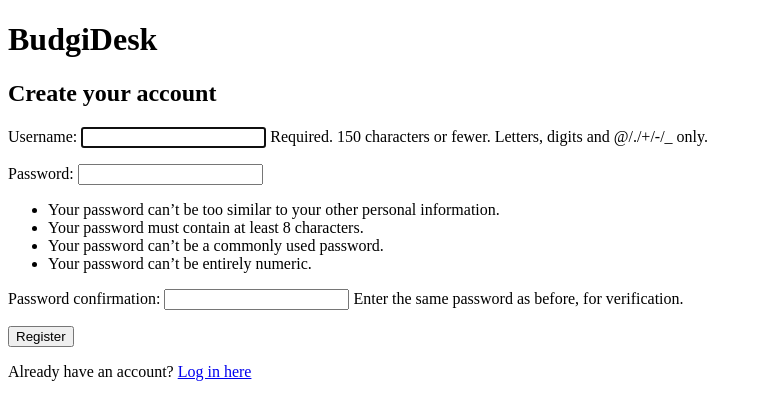
After one commit to Al-iskander2/budgi, a Django app: page /register/ in a window 1280 px wide. The commit adds this page. Shown: the top 420 px of the page, without its empty margins (0-762 px from the left). Run offline with Django 5.2, Linux system fonts and the light colour scheme.

Commit message:
Update: added register view, login template, dashboard routing, and debug script

```diff
--- a/budgidesk_app/urls.py
+++ b/budgidesk_app/urls.py
@@ -1,9 +1,10 @@
 from django.urls import path
 from django.shortcuts import redirect
-from . import views
+from .views import login_view, dashboard_view, register_view  # 👈 importa las vistas
 
 urlpatterns = [
     path("", lambda request: redirect("login")),
-    path("login/", views.login_view, name="login"),
-    path("dashboard/", views.dashboard_view, name="dashboard"),
+    path("login/", login_view, name="login"),
+    path("dashboard/", dashboard_view, name="dashboard"),
+    path("register/", register_view, name="register"),
 ]
--- a/budgidesk_app/views.py
+++ b/budgidesk_app/views.py
@@ -1,10 +1,41 @@
 from django.shortcuts import render, redirect
+from django.contrib.auth.forms import UserCreationForm
+
+# Importa herramientas de depuración
+from logic.debugger import debug, check_template_exists
+
 
 def login_view(request):
+    debug("🔑 Accessing login_view")
+    check_template_exists("budgidesk_app/login.html")
+
     if request.method == "POST":
         # lógica de autenticación opcional aquí
         return redirect("dashboard")
+
     return render(request, "budgidesk_app/login.html")
 
+
 def dashboard_view(request):
+    debug("📊 Accessing dashboard_view")
+    check_template_exists("budgidesk_app/dashboard.html")
+
     return render(request, "budgidesk_app/dashboard.html")
+
+
+def register_view(request):
+    debug("📝 Accessing register_view")
+    check_template_exists("budgidesk_app/register.html")
+
+    if request.method == 'POST':
+        form = UserCreationForm(request.POST)
+        if form.is_valid():
+            form.save()
+            debug("✅ User registered successfully")
+            return redirect('login')  # redirige al login después de registrarse
+        else:
+            debug("❌ Registration form invalid")
+    else:
+        form = UserCreationForm()
+
+    return render(request, 'budgidesk_app/register.html', {'form': form})
--- /dev/null
+++ b/logic/debugger.py
@@ -0,0 +1,23 @@
+import os
+import logging
+from django.conf import settings
+
+logging.basicConfig(
+    level=logging.INFO,
+    format='[%(asctime)s] %(levelname)s: %(message)s',
+    datefmt='%H:%M:%S'
+)
+
+DEBUG_MODE = True
+
+def debug(message):
+    if DEBUG_MODE:
+        print(f"🛠️ DEBUG | {message}")
+        logging.info(message)
+
+def check_template_exists(template_relative_path):
+    template_path = os.path.join(settings.BASE_DIR, "templates", template_relative_path)
+    if not os.path.exists(template_path):
+        debug(f"⚠️ Template not found: {template_relative_path}")
+    else:
+        debug(f"✅ Template exists: {template_relative_path}")
--- a/templates/budgidesk_app/login.html
+++ b/templates/budgidesk_app/login.html
@@ -7,5 +7,7 @@
     <label>Usuario: <input type="text" name="username"></label><br>
     <label>Contraseña: <input type="password" name="password"></label><br>
     <button type="submit">Ingresar</button>
+    <p>Don't have an account? <a href="{% url 'register' %}">Create one here</a></p>
+
 </form>
 {% endblock %}
--- /dev/null
+++ b/templates/budgidesk_app/register.html
@@ -0,0 +1,13 @@
+{% extends 'budgidesk_app/base.html' %}
+
+{% block title %}Register{% endblock %}
+
+{% block content %}
+<h2>Create your account</h2>
+<form method="post">
+    {% csrf_token %}
+    {{ form.as_p }}
+    <button type="submit">Register</button>
+</form>
+<p>Already have an account? <a href="{% url 'login' %}">Log in here</a></p>
+{% endblock %}
```
Also changed, not shown: db.sqlite3.
